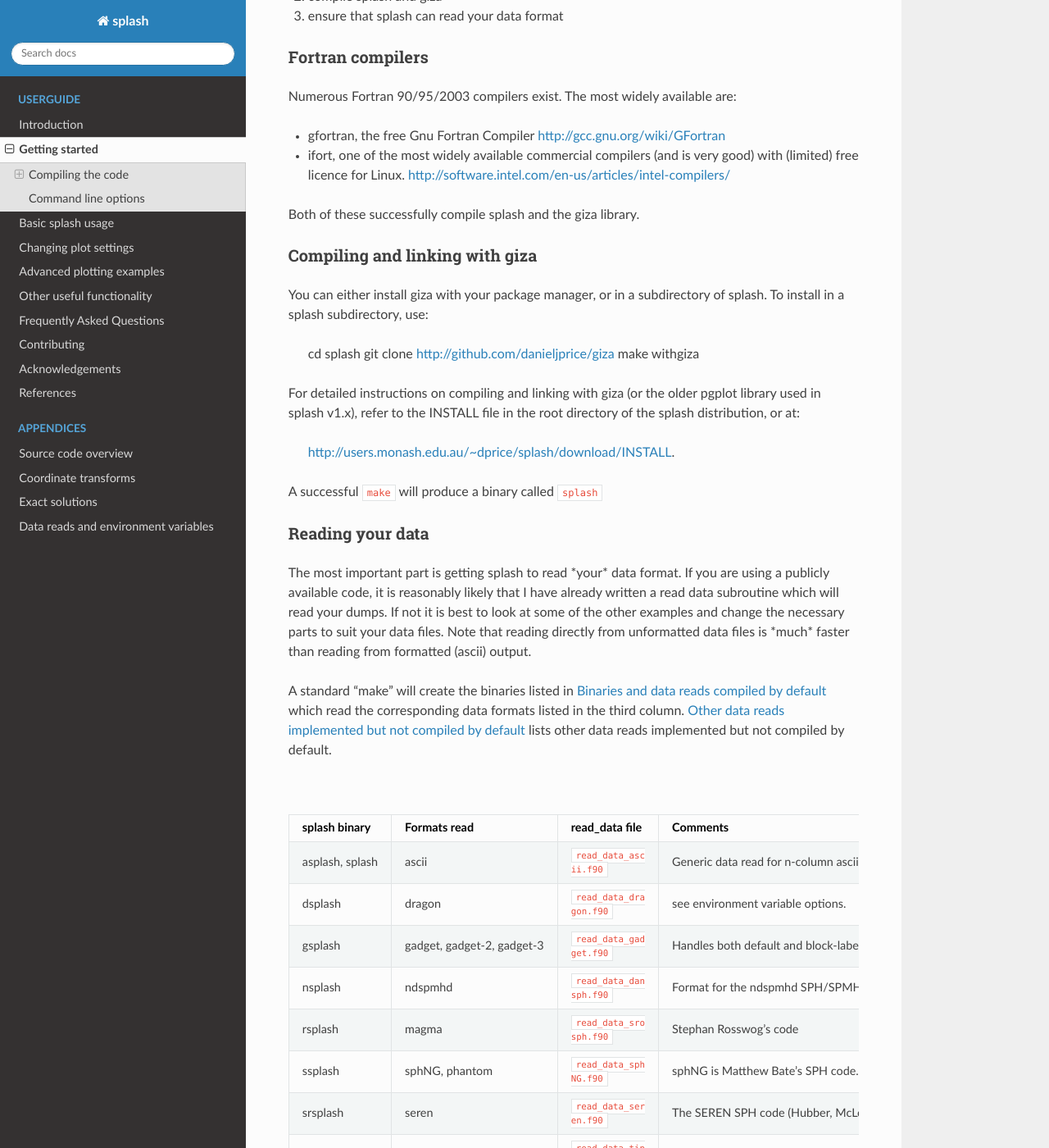
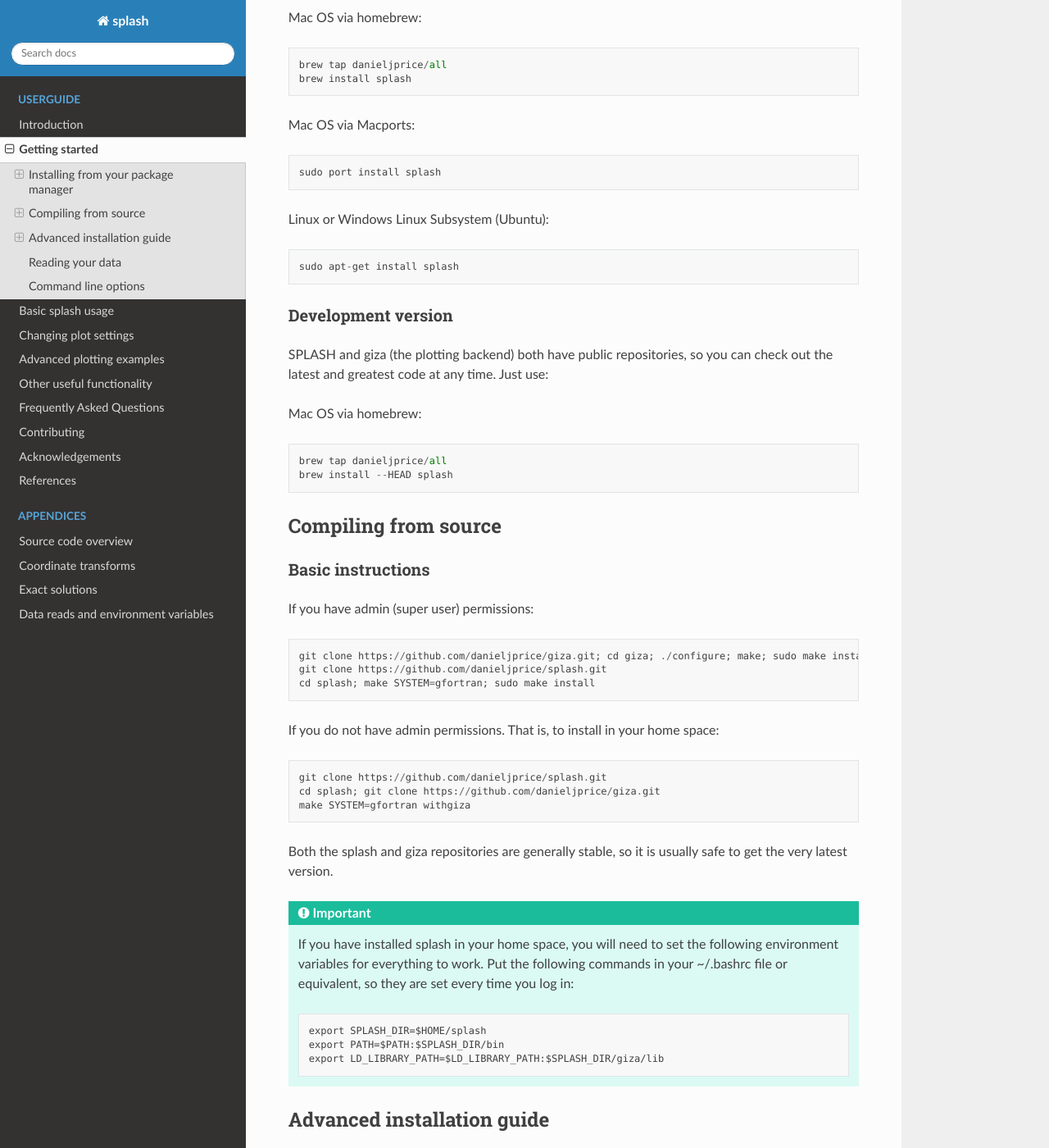
Before and after one commit to danieljprice/splash, a Sphinx documentation site: the page built from docs/getting-started.rst, in a window 1280 px wide and 1400 px high, scrolled down 304 px. Shown: the whole window at 82% size. Built offline with Sphinx 7.4.7 and the Read the Docs theme 2.0.0, drawn with Linux system fonts in a browser that asks for light colours; some of the changed text lies outside the part shown.

Commit message:
(docs) moved detailed install instructions to the userguide

```diff
--- a/docs/faq.rst
+++ b/docs/faq.rst
@@ -1,6 +1,6 @@
 Frequently Asked Questions
 ==========================
-Here is a collection of the most common problems with using SPLASH. You may also wish to browse the archives of the `splash-users <http://groups.google.com/group/splash-users>`_ discussion list.
+Here is a collection of the most common problems with using SPLASH. You may also wish to browse the archives of the `splash-users <http://groups.google.com/group/splash-users>`_ discussion list. See also the old `pgplot faq <http://users.monash.edu.au/~dprice/splash/pgplot.html`.
 
 .. _sec:moviemaking:
 
--- a/docs/getting-started.rst
+++ b/docs/getting-started.rst
@@ -2,16 +2,73 @@
 Getting started
 ===============
 
-Compiling the code
-------------------
+.. _install:
+
+Installing from your package manager
+-------------------------------------
+Pre-packaged builds of splash exist for most operating systems.
+
+Stable version
+~~~~~~~~~~~~~~
+Mac OS via homebrew::
+
+  brew tap danieljprice/all
+  brew install splash
+
+Mac OS via Macports::
+
+  sudo port install splash
+
+Linux or Windows Linux Subsystem (Ubuntu)::
+
+  sudo apt-get install splash
+
+Development version
+~~~~~~~~~~~~~~~~~~~
+
+SPLASH and giza (the plotting backend) both have public repositories, so you can check out the latest and greatest code at any time. Just use:
+
+Mac OS via homebrew::
+
+  brew tap danieljprice/all
+  brew install --HEAD splash
+
+Compiling from source
+---------------------
+
+Basic instructions
+~~~~~~~~~~~~~~~~~~
+If you have admin (super user) permissions::
+
+   git clone https://github.com/danieljprice/giza.git; cd giza; ./configure; make; sudo make install; cd ..
+   git clone https://github.com/danieljprice/splash.git
+   cd splash; make SYSTEM=gfortran; sudo make install
+
+If you do not have admin permissions. That is, to install in your home space::
+
+   git clone https://github.com/danieljprice/splash.git
+   cd splash; git clone https://github.com/danieljprice/giza.git
+   make SYSTEM=gfortran withgiza
+
+Both the splash and giza repositories are generally stable, so it is usually safe to get the very latest version.
+
+.. important::
+   If you have installed splash in your home space, you will need to set the following environment variables for everything to work. Put the following commands in your ~/.bashrc file or equivalent, so they are set every time you log in::
+
+      export SPLASH_DIR=$HOME/splash
+      export PATH=$PATH:$SPLASH_DIR/bin
+      export LD_LIBRARY_PATH=$LD_LIBRARY_PATH:$SPLASH_DIR/giza/lib
+
+Advanced installation guide
+---------------------------
 
 The basic steps for installation are as follows:
 
 #. make sure you have a recent Fortran compiler (such as gfortran)
 
+#. make sure you have cairo on your system
+
 #. compile splash and giza
-
-#. ensure that splash can read your data format
 
 Fortran compilers
 ~~~~~~~~~~~~~~~~~~~
@@ -28,26 +85,56 @@
 
 Both of these successfully compile splash and the giza library.
 
+Cairo graphics library
+~~~~~~~~~~~~~~~~~~~~~~~
+Cairo is a low-level system library used in many applications. Thus it is highly
+likely that you already have a copy on your system and already in your library path.
+Look for the header file cairo.h, e.g. using::
+
+  "locate cairo.h"
+
+or have a look in the usual places (e.g. /usr/include/cairo, /usr/X11/include). If not,
+you can usually use your inbuilt package manager to install cairo as follows:
+
+   Debian/Ubuntu:
+      sudo apt-get install libcairo2-dev
+   Fedora/Red Hat/CentOS:
+      sudo yum install cairo-devel
+   OpenSUSE:
+      zypper install cairo-devel
+   MacPorts:
+      sudo port install cairo
+
+Alternatively, use the script provided in the root-level splash directory::
+
+   ./install-cairo.sh
+
+which downloads and installs both pixman and cairo into the giza/ subdirectory.
+Unlike the methods above, this does not require any admin/superuser permissions.
+
 Compiling and linking with giza
 ~~~~~~~~~~~~~~~~~~~~~~~~~~~~~~~~~
 
 You can either install giza with your package manager, or in a subdirectory
-of splash. To install in a splash subdirectory, use:
+of splash.
+
+With giza installed via your package manager (or previously compiled as below), use::
+
+   cd splash
+   make GIZA_DIR=/usr/local
+
+where ``GIZA_DIR`` points to the directory where giza was installed.
+
+To install giza in a splash subdirectory, use::
 
    cd splash
    git clone http://github.com/danieljprice/giza
    make withgiza
 
-For detailed instructions on compiling and linking with giza (or the
-older pgplot library used in splash v1.x), refer to the INSTALL file in
-the root directory of the splash distribution, or at:
-
-   http://users.monash.edu.au/~dprice/splash/download/INSTALL.
-
 A successful ``make`` will produce a binary called ``splash``
 
 Reading your data
-~~~~~~~~~~~~~~~~~~
+-----------------
 
 The most important part is getting splash to read \*your\* data format.
 If you are using a publicly available code, it is reasonably likely
```
Also changed, not shown: docs/readdata.rst (+37 -8 lines), 3 other files.
